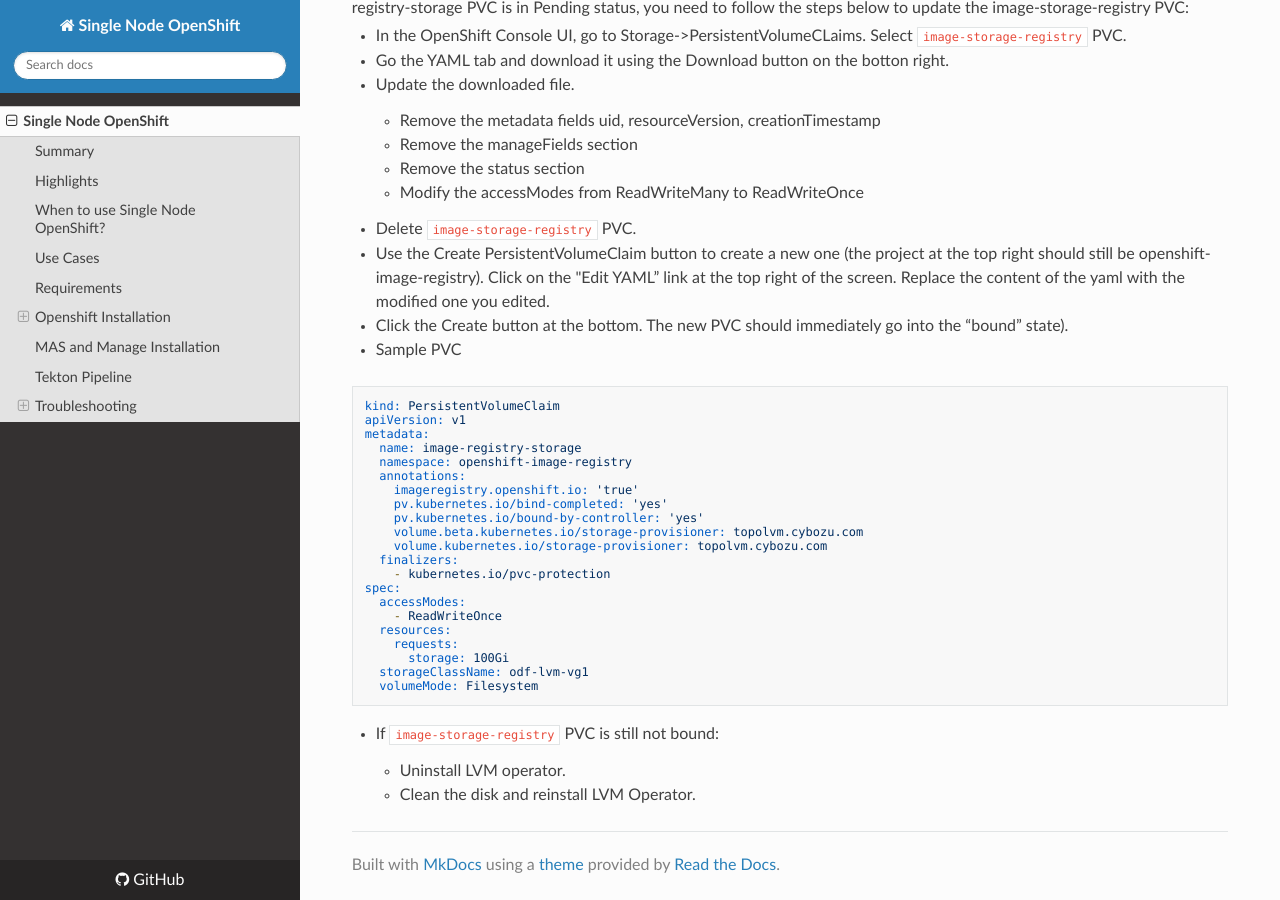
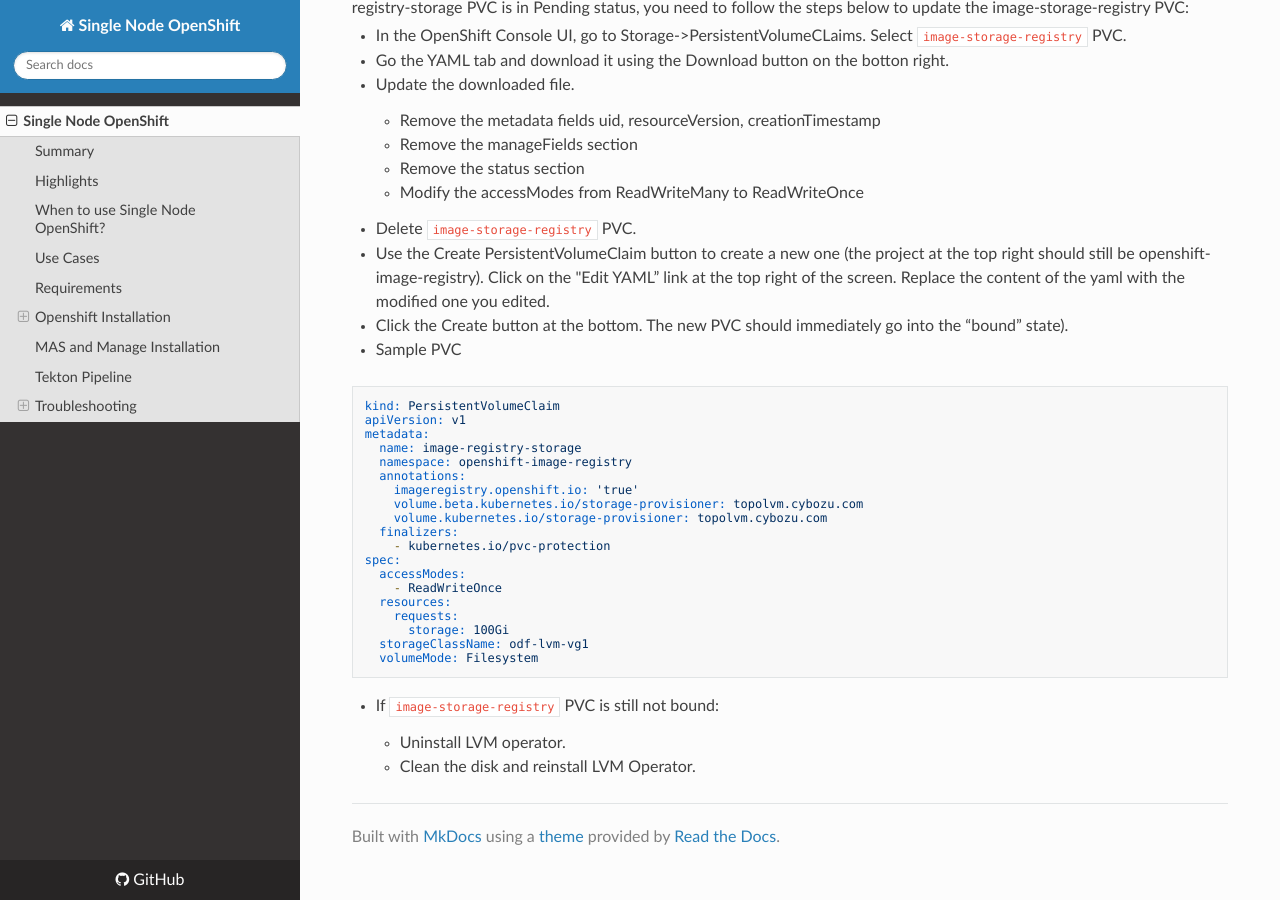
Before and after one commit to ibm-mas-manage/sno, an MkDocs documentation site: the page built from docs/index.md, in a window 1280 px wide and 900 px high, scrolled down 13856 px. Built offline with MkDocs 1.6.1, drawn with Linux system fonts in a browser that asks for light colours; nearby versions of some CDN libraries.

Commit message:
Update index.md

```diff
--- a/docs/index.md
+++ b/docs/index.md
@@ -571,8 +571,6 @@
   namespace: openshift-image-registry
   annotations:
     imageregistry.openshift.io: 'true'
-    pv.kubernetes.io/bind-completed: 'yes'
-    pv.kubernetes.io/bound-by-controller: 'yes'
     volume.beta.kubernetes.io/storage-provisioner: topolvm.cybozu.com
     volume.kubernetes.io/storage-provisioner: topolvm.cybozu.com
   finalizers:
```
